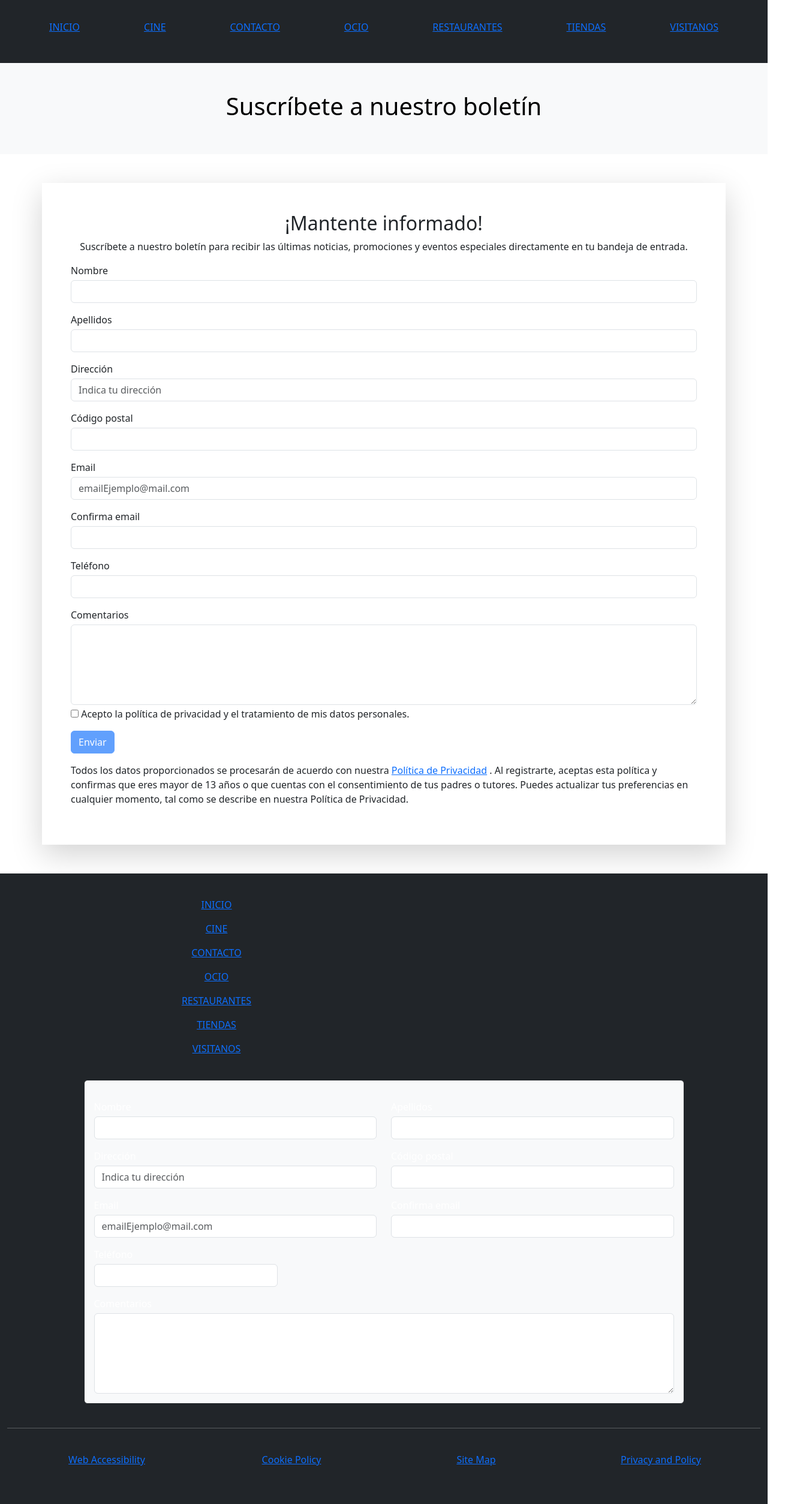
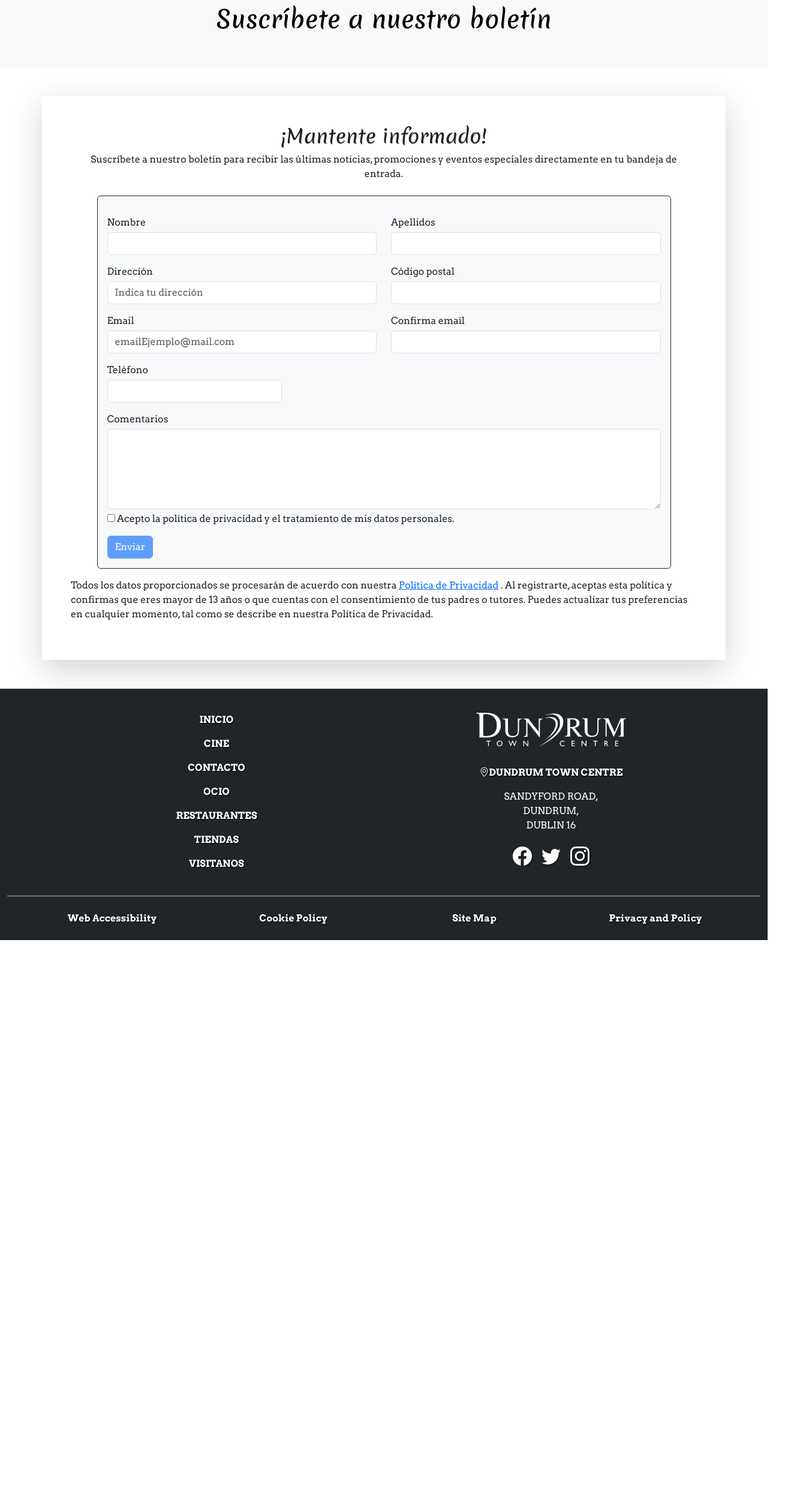
Before and after one commit to gparedev/centroComercial, a plain HTML site: page contacto.html in a window 1280 px wide. Shown: the part 240-2747 px from the top of the page at 60% size, 1319 px wide, since content can reach past the window. After the commit the page ends 1807 px from the top, so only its background shows below. Drawn offline with nearby package versions, Linux system fonts and the light colour scheme; a web font is replaced by a local one.

Commit message:
correción página contacto

```diff
--- a/contacto.html
+++ b/contacto.html
@@ -5,9 +5,9 @@
     <meta charset="UTF-8" />
     <meta name="viewport" content="width=device-width, initial-scale=1.0" />
     <title>Contacto</title>
-    <link href="https://cdn.jsdelivr.net/npm/bootstrap@5.3.5/dist/css/bootstrap.min.css" rel="stylesheet"/>
-    <!-- LINK ICONOS BOOTSTRAP 5 -->
+    <link href="https://cdn.jsdelivr.net/npm/bootstrap@5.3.5/dist/css/bootstrap.min.css" rel="stylesheet" />
     <link href="https://cdn.jsdelivr.net/npm/bootstrap-icons/font/bootstrap-icons.css" rel="stylesheet" />
+    <link rel="stylesheet" href="styles.css">
 </head>
 
 <body>
@@ -41,41 +41,55 @@
             </div>
 
             <div class="text-start">
-                <form action="http://www.cursos-diseño.es/mostrar.php" method="post">
-                    <div class="mt-3">
+                <form action="http://www.cursos-diseño.es/mostrar.php" method="post"
+                    class="bg-light p-3 mt-4 border border-dark rounded col-lg-11 mx-auto col-xxl-8">
+                    <div class="row row-cols-1 row-cols-md-2">
+                        <div class="mt-3 col">
                             Nombre
                             <input type="text" name="nombre" class="form-control mt-1" required />
                         </div>
-                    <div class="mt-3">
+
+                        <div class="mt-3 col">
                             Apellidos
                             <input type="text" name="apellido" class="form-control mt-1" required />
                         </div>
-                    <div class="mt-3">
+                    </div>
+
+                    <div class="row row-cols-1 row-cols-md-2">
+                        <div class="mt-3 col">
                             Dirección
                             <input type="text" name="dir" class="form-control mt-1" placeholder="Indica tu dirección"
                                 required mt-1 />
                         </div>
-                    <div class="mt-3">
+
+                        <div class="mt-3 col">
                             Código postal
                             <input type="text" name="cp" id="cp" class="form-control mt-1" maxlength="5" minlength="5"
                                 required />
                         </div>
-                    <div class="mt-3">
+                    </div>
+
+                    <div class="row row-cols-1 row-cols-md-2">
+                        <div class="mt-3 col">
                             Email
                             <input type="email" name="mail" id="mail" class="form-control mt-1"
                                 placeholder="emailEjemplo@mail.com" required />
                         </div>
-                    <div class="mt-3">
+                        <div class="mt-3 col">
                             Confirma email
                             <input type="email" name="mailConf" id="mailConf" class="form-control mt-1" required />
                             <span id="errorEmail" class="text-danger" style="display: none;">Los correos electrónicos no
                                 coinciden.</span>
+                        </div>
+                    </div>
 
-                    </div>
-                    <div class="mt-3">
+                    <div class="row">
+                        <div class="mt-3 col-6 col-md-4">
                             Teléfono
                             <input type="tel" name="telef" class="form-control mt-1" required />
                         </div>
+                    </div>
+
                     <div class="mt-3">
                         Comentarios
                         <textarea name="comentarios" class="form-control mt-1" rows="5"></textarea>
@@ -115,61 +129,28 @@
                     </nav>
                 </div>
 
-                <div class="text-start">
-                    <form action="http://www.cursos-diseño.es/mostrar.php" method="post" class="bg-light p-3 mt-4 border border-dark rounded col-lg-11 mx-auto col-xxl-8">
-                        <div class="row row-cols-1 row-cols-md-2">
-                            <div class="mt-3 col">
-                                Nombre
-                                <input type="text" name="nombre" class="form-control mt-1" required/>
+
+                <div class="col-12 col-md-6 p-3">
+                    <nav class="d-flex flex-column align-items-center justify-content-between gap-3">
+                        <img class="logo" src="media/images/dundrum-logo.png" alt="DunDrum Logo" />
+                        <a href="visitanos.html" target="_blank" class="mt-3"><i class="bi bi-geo-alt"></i>DUNDRUM TOWN
+                            CENTRE</a>
+                        <div class="d-flex flex-column align-items-center justify-content-center">
+                            <p class="m-0">SANDYFORD ROAD,<br>DUNDRUM,<br>DUBLIN 16</p>
                         </div>
-
-                            <div class="mt-3 col">
-                                Apellidos
-                                <input type="text" name="apellido" class="form-control mt-1" required/>
-                            </div>
-                        </div>
-
-                        <div class="row row-cols-1 row-cols-md-2">
-                            <div class="mt-3 col">
-                                Dirección
-                                <input type="text" name="dir" class="form-control mt-1" placeholder="Indica tu dirección" required mt-1/>
-                            </div>
-
-                            <div class="mt-3 col">
-                                Código postal
-                                <input type="text" name="cp" id="cp" class="form-control mt-1" maxlength="5" minlength="5" required/>
-                            </div>
-                        </div>
-
-                        <div class="row row-cols-1 row-cols-md-2">
-                            <div class="mt-3 col">
-                                Email
-                                <input type="email" name="mail" id="mail" class="form-control mt-1" placeholder="emailEjemplo@mail.com" required/>
-                            </div>
-                            <div class="mt-3 col">
-                                Confirma email
-                                <input type="email" name="mailConf" id="mailConf" class="form-control mt-1" required />
-                                <span id="errorEmail" class="text-danger" style="display: none;">Los correos electrónicos no coinciden.</span>
-                            </div>
-                        </div>
-
-                        <div class="row">
-                            <div class="mt-3 col-6 col-md-4">
-                                Teléfono
-                                <input type="tel" name="telef" class="form-control mt-1" required/>
-                            </div>
-                        </div>
-
-                        <div class="mt-3">
-                            Comentarios
-                            <textarea name="comentarios" class="form-control mt-1" rows="5"></textarea>
+                        <div class="d-flex gap-3 justify-content-center footer-icons">
+                            <a href="https://www.facebook.com/DundrumTC/" target="_blank"><i
+                                    class="bi bi-facebook fs-2"></i></a>
+                            <a href="https://x.com/DundrumTC" target="_blank"><i class="bi bi-twitter fs-2"></i></a>
+                            <a href="https://www.instagram.com/dundrumtc/" target="_blank"><i
+                                    class="bi bi-instagram fs-2"></i></a>
                         </div>
                     </nav>
                 </div>
             </div>
         </div>
         <hr>
-        <div class="row p-4">
+        <div class="row p-4 g-0">
             <div class="col-12 col-md-3"><a href="https://www.dundrum.ie/web-accessibility" target="_blank">Web
                     Accessibility</a></div>
             <div class="col-12 col-md-3"><a href="https://www.dundrum.ie/cookie-policy" target="_blank">Cookie
@@ -187,53 +168,4 @@
     <script src="contacto.js"></script>
 </body>
 
-        <footer class="container-fluid text-bg-dark text-center m-0">
-            <div class="p-4 d-flex align-items-center justify-content-center flex-column">
-                <div class="row container">
-                    <div class="col-12 col-md-6 p-3">
-                        <nav class="d-flex flex-column align-items-center justify-content-between gap-3">
-                            <a href="index.html" target="_blank">INICIO</a>
-                            <a href="cine.html" target="_blank">CINE</a>
-                            <a href="contacto.html">CONTACTO</a>
-                            <a href="ocio.html" target="_blank">OCIO</a>
-                            <a href="restaurantes.html" target="_blank">RESTAURANTES</a>
-                            <a href="tiendas.html" target="_blank">TIENDAS</a>
-                            <a href="visitanos.html" target="_blank">VISITANOS</a>
-                        </nav>
-                    </div>
-
-
-                    <div class="col-12 col-md-6 p-3">
-                        <nav class="d-flex flex-column align-items-center justify-content-between gap-3">
-                            <img class="logo" src="media/images/dundrum-logo.png" alt="DunDrum Logo" />
-                            <a href="visitanos.html" target="_blank" class="mt-3"><i class="bi bi-geo-alt"></i>DUNDRUM TOWN CENTRE</a>
-                            <div class="d-flex flex-column align-items-center justify-content-center">
-                                <p class="m-0">SANDYFORD ROAD,<br>DUNDRUM,<br>DUBLIN 16</p>
-                            </div>
-                            <div class="d-flex gap-3 justify-content-center footer-icons">
-                                <a href="https://www.facebook.com/DundrumTC/" target="_blank"><i class="bi bi-facebook fs-2"></i></a>
-                                <a href="https://x.com/DundrumTC" target="_blank"><i class="bi bi-twitter fs-2"></i></a>
-                                <a href="https://www.instagram.com/dundrumtc/" target="_blank"><i class="bi bi-instagram fs-2"></i></a>
-                            </div>
-                        </nav>
-                    </div>
-                </div>
-            </div>
-            <hr>
-            <div class="row p-4 g-0">
-                <div class="col-12 col-md-3"><a href="https://www.dundrum.ie/web-accessibility" target="_blank">Web Accessibility</a></div>
-                <div class="col-12 col-md-3"><a href="https://www.dundrum.ie/cookie-policy" target="_blank">Cookie Policy</a></div>
-                <div class="col-12 col-md-3"><a href="https://www.dundrum.ie/sitemap" target="_blank">Site Map</a></div>
-                <div class="col-12 col-md-3"><a href="https://www.dundrum.ie/privacy-policy" target="_blank">Privacy and Policy</a></div>
-            </div>
-
-
-        </footer>
-        <script
-            src="https://cdn.jsdelivr.net/npm/bootstrap@5.3.5/dist/js/bootstrap.bundle.min.js"
-            integrity="sha384-k6d4wzSIapyDyv1kpU366/PK5hCdSbCRGRCMv+eplOQJWyd1fbcAu9OCUj5zNLiq"
-            crossorigin="anonymous"
-        ></script>
-        <script src="contacto.js"></script>
-    </body>
 </html>
```
Lines whose indentation alone changed are shown as unchanged.
